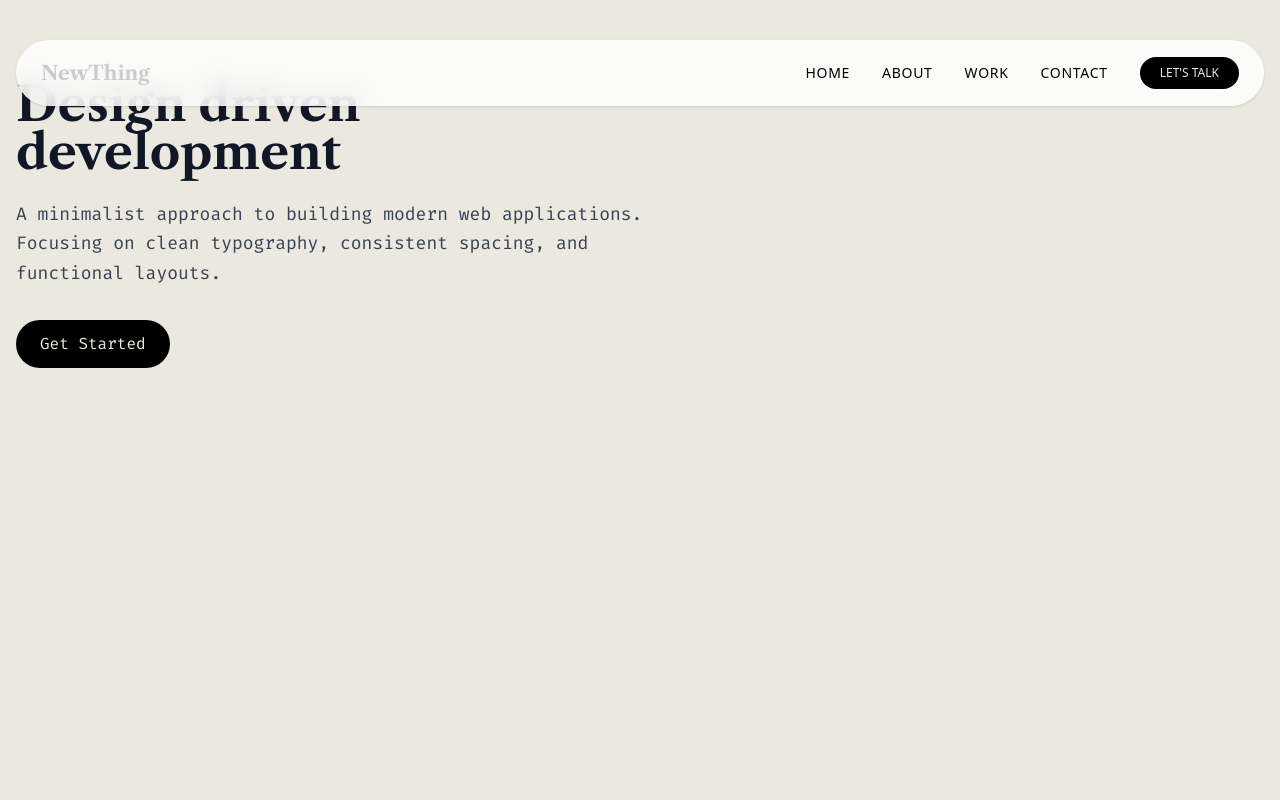
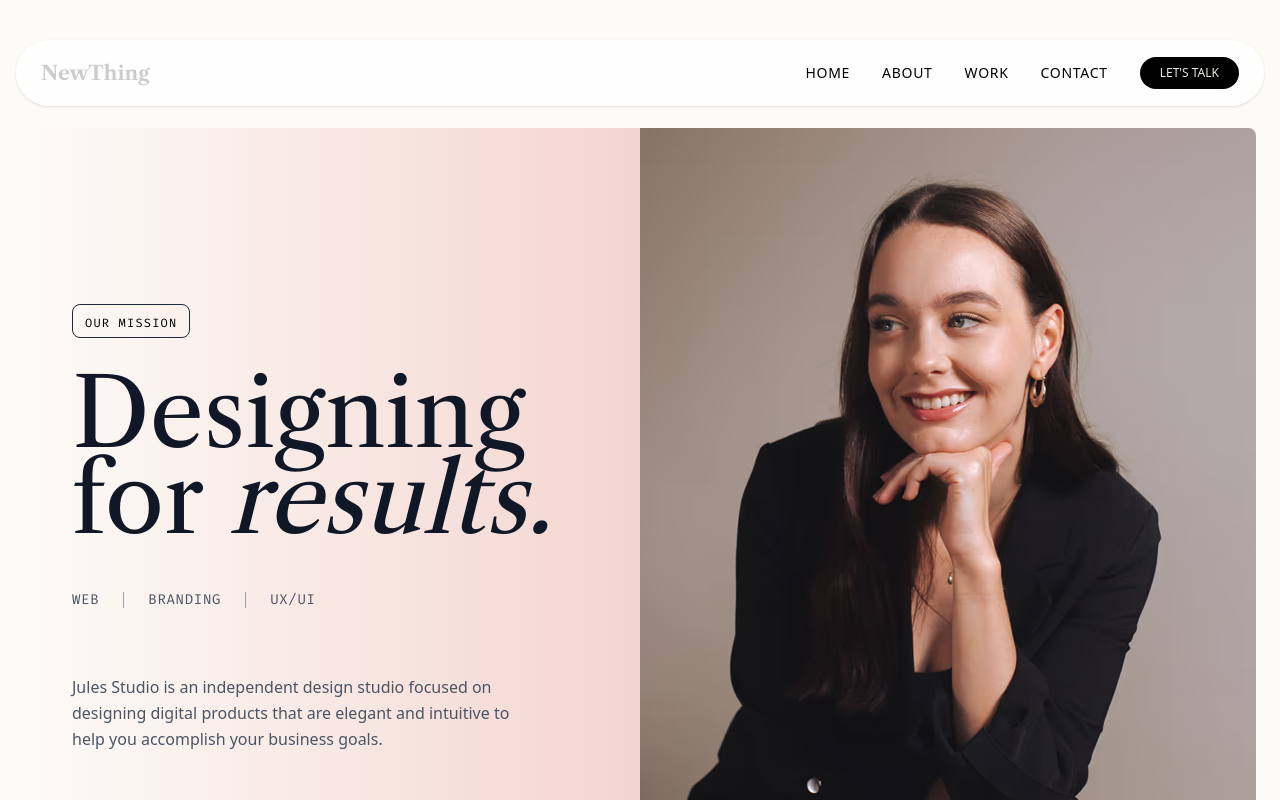
Before and after one commit to PriyaGupta30302/newthing, a Next.js app: page / in a window 1280 px wide. Shown: the top 800 px of the page. Built offline with nearby package versions, Linux system fonts and the light colour scheme.

Commit message:
feat: add initial HeroSection component and integrate it into the main page

```diff
--- a/src/app/page.js
+++ b/src/app/page.js
@@ -1,20 +1,10 @@
 import Image from "next/image";
+import HeroSection from "@/components/HeroSection";
 
 export default function Home() {
   return (
-    <main className="max-w-[1360px] mx-auto px-4 py-20 min-h-screen">
-      <div className="max-w-2xl">
-        <h1 className="md:text-5xl font-libre font-bold mb-6 text-gray-900">
-          Design driven development
-        </h1>
-        <p className="text-lg font-fira text-gray-700 leading-relaxed mb-8">
-          A minimalist approach to building modern web applications.
-          Focusing on clean typography, consistent spacing, and functional layouts.
-        </p>
-        <button className="bg-black text-[#ebe8df] px-6 py-3 font-fira rounded-full hover:bg-gray-800 transition-colors">
-          Get Started
-        </button>
-      </div>
+    <main>
+      <HeroSection />
     </main>
   );
 }
--- /dev/null
+++ b/src/components/HeroSection.js
@@ -0,0 +1,52 @@
+"use client";
+import React from "react";
+import Image from "next/image";
+
+export default function HeroSection() {
+    return (
+        <section className="bg-[#FDFBF7] min-h-screen pt-24 md:pt-32 flex flex-col justify-center">
+            <div className="max-w-[1360px] mx-auto w-full px-4 md:px-6 flex flex-col md:flex-row items-stretch">
+                {/* Left Content Section */}
+                <div className="w-full md:w-1/2 md:pr-12 flex flex-col justify-center relative py-10 md:py-20 overflow-hidden bg-gradient-to-r from-[#FDFBF7] to-[#F3D5D0] rounded-l-lg">
+
+                    <div className="relative z-10 pl-8 md:pl-12 pr-4">
+                        <div className="inline-block border border-gray-800 rounded-lg px-3 py-1 mb-8">
+                            <span className="text-xs font-fira tracking-widest uppercase">
+                                Our Mission
+                            </span>
+                        </div>
+
+                        <h1 className="text-6xl md:text-8xl font-libre font-normal mb-8 md:mb-12 text-gray-900 leading-[0.9]">
+                            Designing for <span className="italic">results.</span>
+                        </h1>
+
+                        <div className="flex items-center space-x-6 text-sm font-fira tracking-wider text-gray-600 mb-10 md:mb-16">
+                            <span>WEB</span>
+                            <span className="h-4 w-px bg-gray-400"></span>
+                            <span>BRANDING</span>
+                            <span className="h-4 w-px bg-gray-400"></span>
+                            <span>UX/UI</span>
+                        </div>
+
+                        <p className="font-sans text-gray-600 leading-relaxed max-w-md">
+                            Jules Studio is an independent design studio focused on designing
+                            digital products that are elegant and intuitive to help you
+                            accomplish your business goals.
+                        </p>
+                    </div>
+                </div>
+
+                {/* Right Image Section */}
+                <div className="w-full md:w-1/2 relative min-h-[100vh] bg-gray-200 rounded-r-lg overflow-hidden">
+                    <Image
+                        src="/assets/hero-img.avif"
+                        alt="Designer portrait"
+                        fill
+                        className="object-cover"
+                        priority
+                    />
+                </div>
+            </div>
+        </section>
+    );
+}
```
Also changed, not shown: public/assets/hero-img.avif (added).
